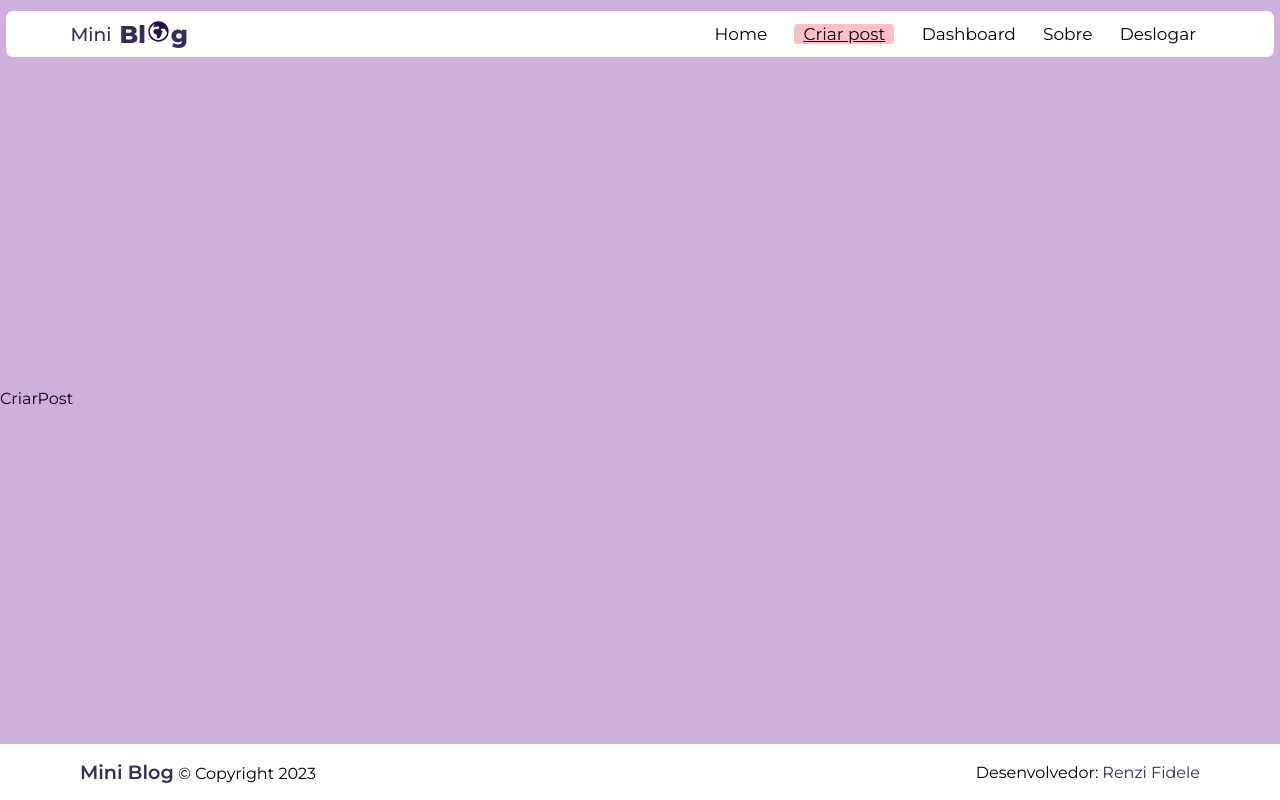
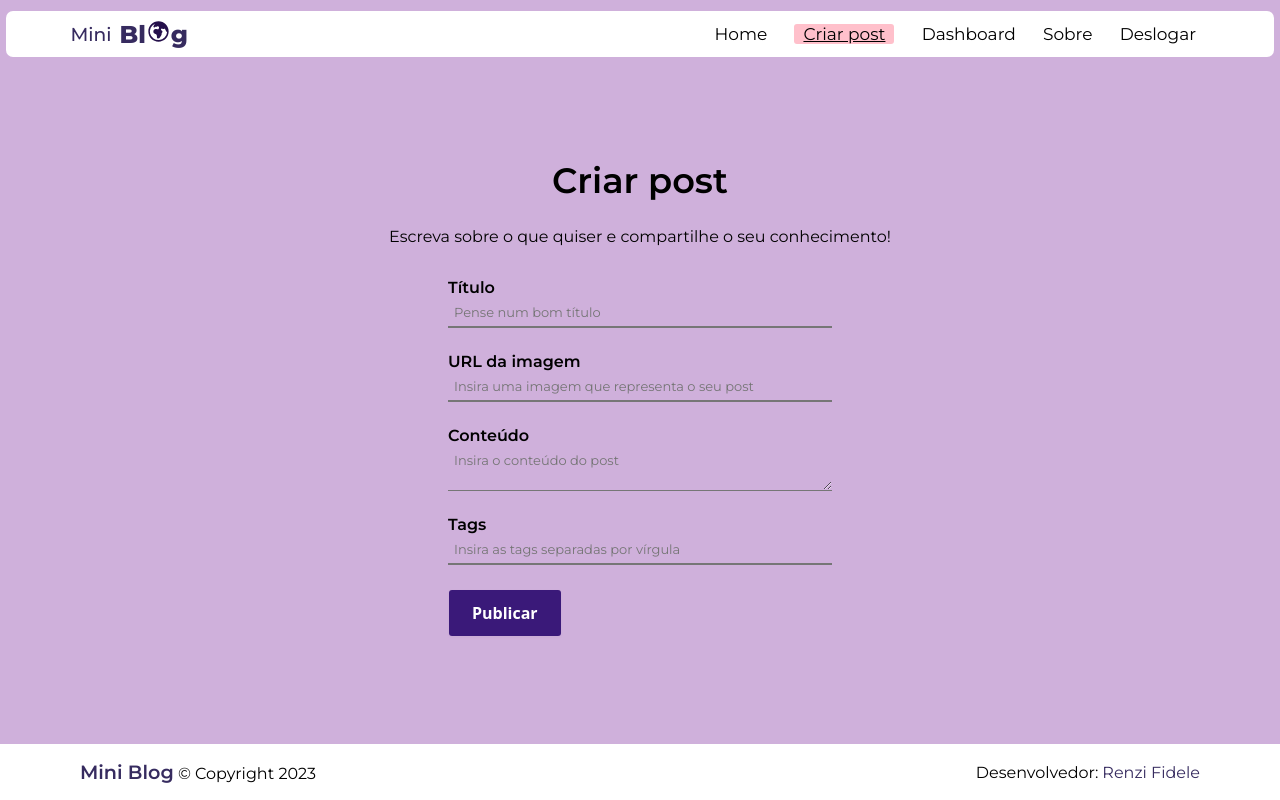
Before and after one commit to renzi-fidele-frontend/Nossoblog, a React (Vite) app: page /post/novo in a window 1280 px wide. Built offline with nearby package versions, Linux system fonts and the light colour scheme; no server answers; sample sign-in values are in the browser's storage.

Commit message:
Seccao de criar post concluida

```diff
--- a/index.html
+++ b/index.html
@@ -1,5 +1,5 @@
 <!DOCTYPE html>
-<html lang="en">
+<html lang="pt-BR">
     <head>
         <meta charset="UTF-8" />
         <link rel="icon" type="image/svg+xml" href="/vite.svg" />
--- a/src/firebase/config.js
+++ b/src/firebase/config.js
@@ -1,6 +1,6 @@
 // Import the functions you need from the SDKs you need
 import { initializeApp } from "firebase/app";
-import { getFirestore } from "firebase/firestore/lite";
+import { getFirestore } from "firebase/firestore";
 
 // Your web app's Firebase configuration
 const firebaseConfig = {
@@ -18,4 +18,4 @@ const app = initializeApp(firebaseConfig);
 //  Chamando o banco de dados
 const db = getFirestore(app);
 
-export {app};
+export { app, db };
--- a/src/pages/CriarPost/CriarPost.jsx
+++ b/src/pages/CriarPost/CriarPost.jsx
@@ -1,9 +1,131 @@
-import styles from './CriarPost.module.css'
+import { useState } from "react";
+import styles from "./CriarPost.module.css";
+import { db } from "../../firebase/config";
+import { collection, addDoc, Timestamp } from "firebase/firestore";
+import { AuthValue } from "../../context/AuthContent";
+
 
 const CriarPost = () => {
-  return (
-    <section>CriarPost</section>
-  )
-}
+    //  Hooks do formulário
+    const [titulo, setTitulo] = useState("");
+    const [imagem, setImagem] = useState("");
+    const [conteudo, setConteudo] = useState("");
+    const [tags, setTags] = useState("");
+    const [loading, setLoading] = useState(false);
+    const [erroFormulario, setErroFormulario] = useState("");
 
-export default CriarPost
+    //  Pegando o valor global do Contexto
+    const { user } = AuthValue();
+
+    async function publicar(e) {
+        e.preventDefault();
+        setLoading(true);
+
+        // Verificando se o link da imagem existe
+        function checkIfImageExists(url, callback) {
+            const img = new Image();
+            img.src = url;
+
+            if (img.complete) {
+                callback(true);
+            } else {
+                img.onload = () => {
+                    callback(true);
+                };
+
+                img.onerror = () => {
+                    callback(false);
+                };
+            }
+        }
+
+        checkIfImageExists(imagem, async (exists) => {
+            if (exists) {
+                console.log(tags.split(",").map((v) => v.trim()));
+
+                //  Adicionando a publicação à base de dados
+                const docRef = await addDoc(collection(db, "Posts"), {
+                    titulo: titulo,
+                    imagem: imagem,
+                    conteudo: conteudo,
+                    tags: tags.split(",").map((v) => v.trim()),
+                    criadoEm: Timestamp.now(),
+                    criadoPor: user.displayName,
+                })
+                    .then((v) => {
+                        setLoading(false);
+                        console.log(v);
+                    })
+                    .catch((err) => console.log(`Ops, Não foi possível fazer a publicação. ${err}`));
+
+                //  Resetando os campos do formulário
+                setTitulo("");
+                setImagem("");
+                setConteudo("");
+                setTags([]);
+            } else {
+                setErroFormulario("A imagem deve conter uma url válida");
+                setTimeout(() => setErroFormulario(""), 3000);
+            }
+        });
+    }
+
+    return (
+        <section id={styles.container}>
+            <h2>Criar post</h2>
+            <p>Escreva sobre o que quiser e compartilhe o seu conhecimento!</p>
+            <form onSubmit={publicar}>
+                <fieldset>
+                    <label htmlFor="titulo">Título</label>
+                    <input
+                        type="text"
+                        placeholder="Pense num bom título"
+                        name="titulo"
+                        value={titulo}
+                        onChange={(e) => setTitulo(e.target.value)}
+                        required
+                    />
+                </fieldset>
+                <fieldset>
+                    <label htmlFor="imgUrl">URL da imagem</label>
+                    <input
+                        type="text"
+                        placeholder="Insira uma imagem que representa o seu post"
+                        name="imgUrl"
+                        value={imagem}
+                        onChange={(e) => setImagem(e.target.value)}
+                        required
+                    />
+                </fieldset>
+                <fieldset>
+                    <label htmlFor="conteudo">Conteúdo</label>
+                    <textarea
+                        name="conteudo"
+                        placeholder="Insira o conteúdo do post"
+                        value={conteudo}
+                        onChange={(e) => setConteudo(e.target.value)}
+                        required
+                    />
+                </fieldset>
+                <fieldset>
+                    <label htmlFor="tags">Tags</label>
+                    <input
+                        type="text"
+                        name="tags"
+                        placeholder="Insira as tags separadas por vírgula"
+                        value={tags}
+                        onChange={(e) => setTags(e.target.value)}
+                        required
+                    />
+                </fieldset>
+                <button>Publicar</button>
+                {/*Caso a senha de confirmação não coincida com a senha */}
+                {erroFormulario.length > 0 ? (
+                    <p style={{ color: "red", position: "absolute", marginTop: "4px", fontWeight: "600" }}>{erroFormulario}</p>
+                ) : undefined}
+            </form>
+        </section>
+    );
+};
+
+export default CriarPost;
--- a/src/pages/CriarPost/CriarPost.module.css
+++ b/src/pages/CriarPost/CriarPost.module.css
@@ -0,0 +1,89 @@
+#container {
+    display: flex;
+    flex-flow: column;
+    align-items: center;
+    justify-content: center;
+}
+
+#container > h2 {
+    margin-bottom: 0.7em;
+    font-weight: 600;
+    font-size: 2.2em;
+}
+
+#container > p {
+    margin-bottom: 2em;
+}
+
+#container > form {
+    text-align: start;
+    width: 30%;
+}
+
+#container > form > fieldset {
+    border: none;
+    display: flex;
+    flex-flow: column nowrap;
+    margin-bottom: 1.5em;
+}
+
+#container > form > fieldset > label {
+    margin-bottom: 1px;
+    font-weight: 600;
+    font-size: 1em;
+}
+
+#container > form > fieldset > input,
+#container > form > fieldset > textarea {
+    padding: 6px;
+    background: transparent;
+    border-top: none;
+    border-inline: none;
+    font-size: 13px;
+    transition: 0.6s;
+}
+
+#container > form > button {
+    align-items: center;
+    background-clip: padding-box;
+    background-color: #3a1979;
+    border: 1px solid transparent;
+    border-radius: 0.25rem;
+    box-shadow: rgba(0, 0, 0, 0.02) 0 1px 3px 0;
+    box-sizing: border-box;
+    color: #fff;
+    cursor: pointer;
+    display: inline-flex;
+    font-family: system-ui, -apple-system, system-ui, "Helvetica Neue", Helvetica, Arial, sans-serif;
+    font-size: 16px;
+    font-weight: 600;
+    justify-content: center;
+    line-height: 1.25;
+    margin: 0;
+    min-height: 3rem;
+    padding: calc(0.875rem - 1px) calc(1.5rem - 1px);
+    position: relative;
+    text-decoration: none;
+    transition: all 250ms;
+    user-select: none;
+    -webkit-user-select: none;
+    touch-action: manipulation;
+    vertical-align: baseline;
+    width: auto;
+}
+
+#container > form > button:hover,
+#container > form > button:focus {
+    background-color: #63469b;
+    box-shadow: rgba(0, 0, 0, 0.1) 0 4px 12px;
+}
+
+#container > form > button:hover {
+    transform: translateY(-3px);
+}
+
+#container > form > button:active {
+    background-color: #c85000;
+    box-shadow: rgba(0, 0, 0, 0.06) 0 2px 4px;
+    transform: translateY(0);
+}
```
